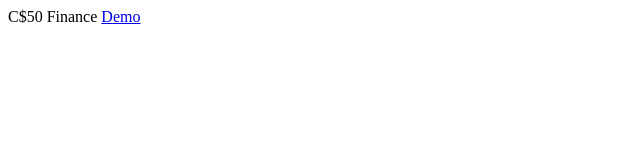
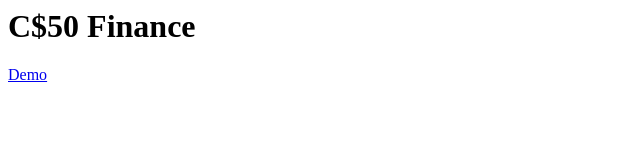
Before and after one commit to camondoi/camondoi.github.io, a plain HTML site: page index.html in a window 1280 px wide. Shown: the whole page, without its empty margins (0-640 px from the left). Drawn offline with Linux system fonts and the light colour scheme.

Commit message:
index.html

```diff
--- a/index.html
+++ b/index.html
@@ -1,2 +1,4 @@
-C$50 Finance
+<div><h1>C$50 Finance </h1></div>
+<div>
 <a href="https://didactic-space-spork-qv9qr5v6p4gcx66x-5000.app.github.dev/">Demo</a>
+</div>
```
